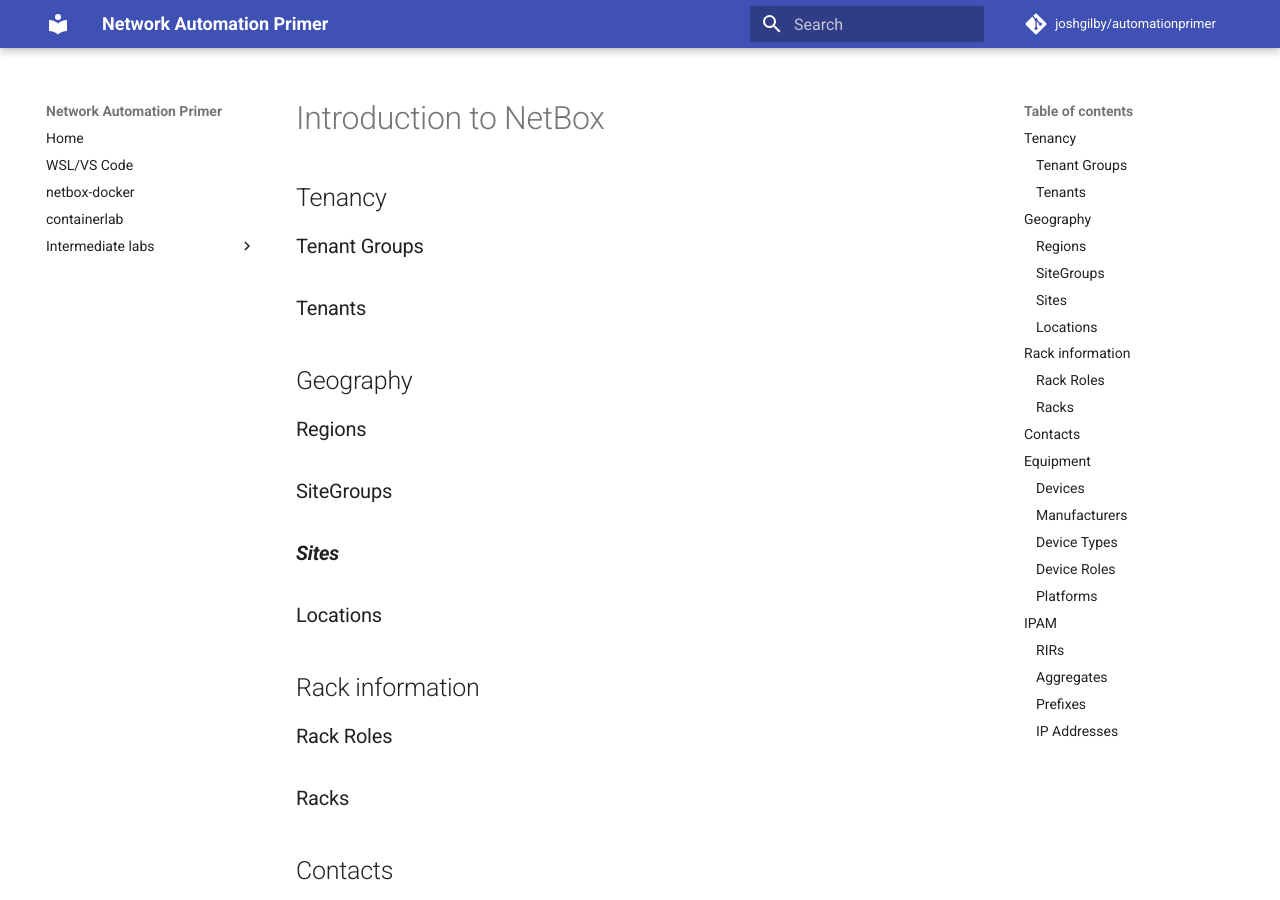
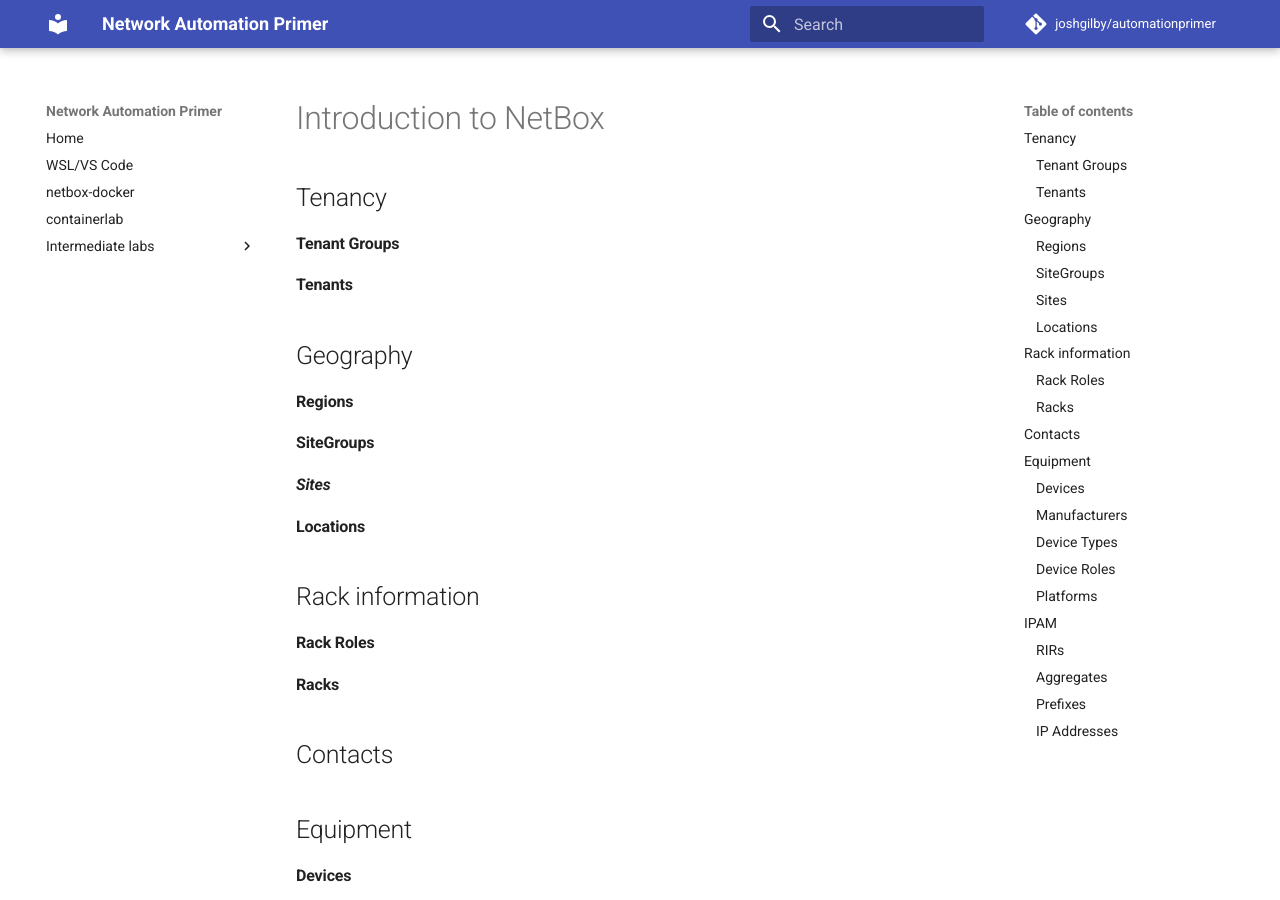
Before and after one commit to joshgilby/automationprimer, an MkDocs documentation site: the page built from docs/netbox_intro.md, in a window 1280 px wide and 900 px high. Built offline with MkDocs 1.6.1 and Material for MkDocs 9.7.7, drawn with Linux system fonts in a browser that asks for light colours; comment, search, counter and statistics services are not loaded.

Commit message:
Reformatting headers

```diff
--- a/docs/netbox_intro.md
+++ b/docs/netbox_intro.md
@@ -2,46 +2,46 @@
 
 ## Tenancy
 
-### Tenant Groups
+#### Tenant Groups
 
-### Tenants
+#### Tenants
 
 ## Geography
 
-### Regions
+#### Regions
 
-### SiteGroups
+#### SiteGroups
 
-### ***Sites***
+#### ***Sites***
 
-### Locations
+#### Locations
 
 ## Rack information
 
-### Rack Roles
+#### Rack Roles
 
-### Racks
+#### Racks
 
 ## Contacts
 
 ## Equipment
 
-### Devices
+#### Devices
 
-### ***Manufacturers***
+#### ***Manufacturers***
 
-### ***Device Types***
+#### ***Device Types***
 
-### ***Device Roles***
+#### ***Device Roles***
 
-### Platforms
+#### Platforms
 
 ## IPAM
 
-### RIRs
+#### RIRs
 
-### Aggregates
+#### Aggregates
 
-### Prefixes
+#### Prefixes
 
-### ***IP Addresses***
+#### ***IP Addresses***
```
